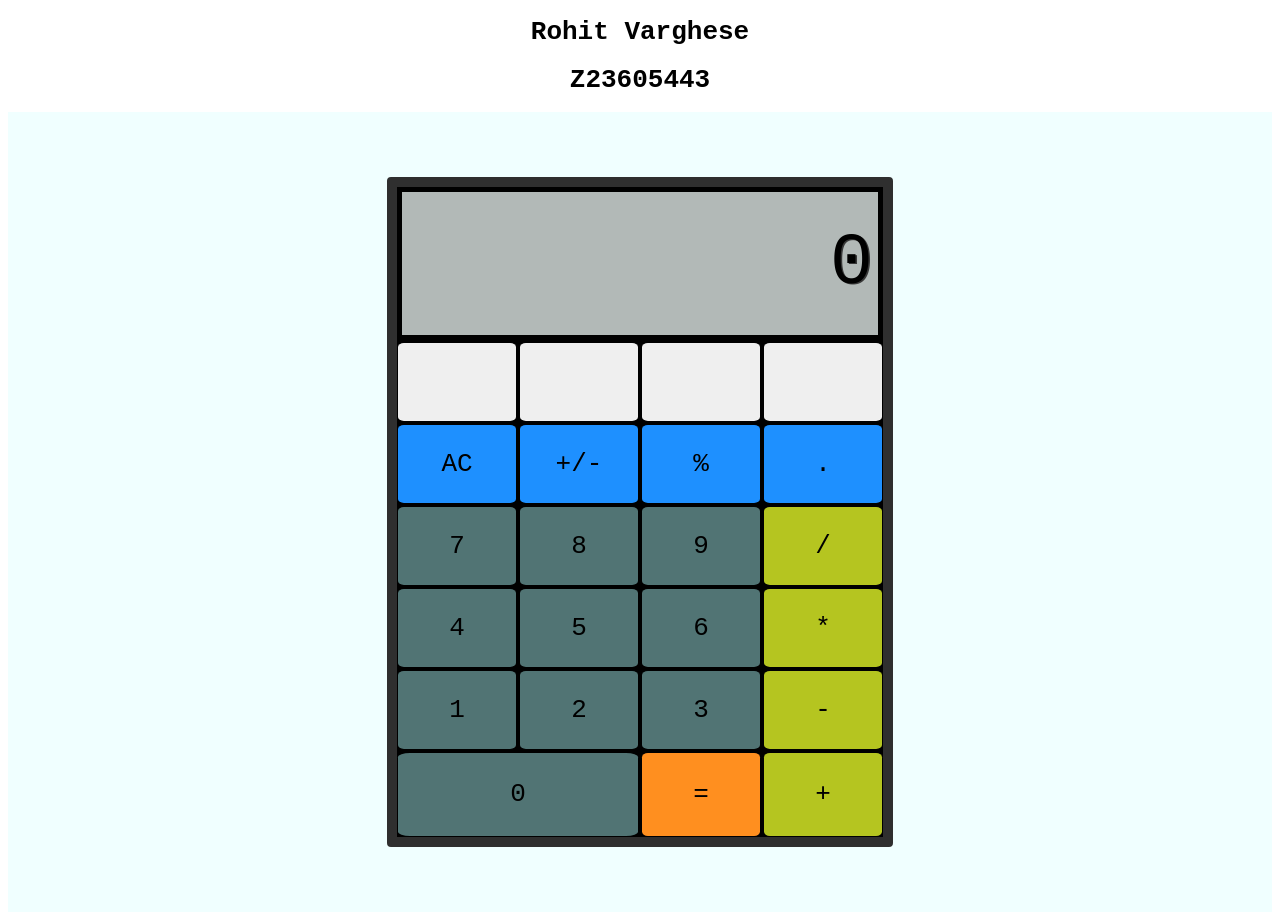
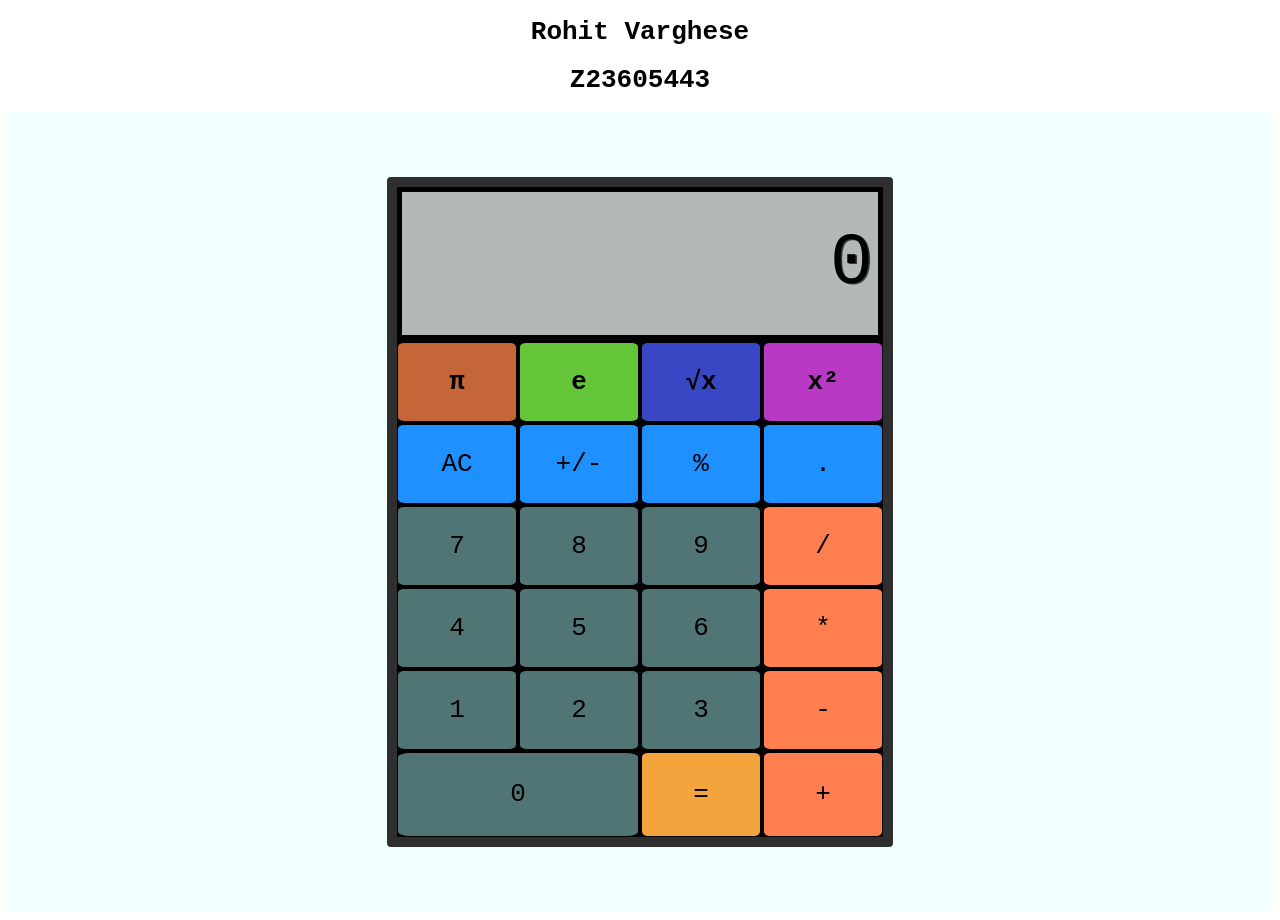
Before and after one commit to cop4808-spring-2023-fullstack-web/cop4808-git-and-github-fundamentals-rohv25, a plain HTML site: page index.html in a window 1280 px wide. Drawn offline with Linux system fonts and the light colour scheme.

Commit message:
Filled buttons with new functions to be implemented

```diff
--- a/index.html
+++ b/index.html
@@ -11,10 +11,10 @@
         <main id="calc">
             <div id="container">
                 <div id="display">0</div>
-                <button type="button" class="x" value="x" data-key=""></button>
-                <button type="button" class="x" value="x" data-key=""></button>
-                <button type="button" class="x" value="x" data-key=""></button>
-                <button type="button" class="x" value="x" data-key=""></button>
+                <button type="button" class="pi" value="pi" data-key="">π</button>
+                <button type="button" class="e" value="e" data-key="">e</button>
+                <button type="button" class="squareroot" value="squareroot" data-key="">√x</button>
+                <button type="button" class="square" value="square" data-key="">x²</button>
 
                 <button type="button" class="clear" value="clear" data-key="8">AC</button>
                 <button type="button" class="sign" value="sign" data-key="192">+/-</button>
@@ -39,8 +39,6 @@
                 <button type="button" id="zero" class="operand" value="0" data-key="48">0</button>
                 <button type="button" class="equals" value="=" data-key="69">=</button>
                 <button type="button" class="operator" value="+" data-key="61">+</button>
-                <!--<button type="button" class="decimal" value="." data-key="190">.</button>-->
-
 
             </div>
         </main>
--- a/styles/style.css
+++ b/styles/style.css
@@ -55,15 +55,15 @@ button {
 }
 
 .operator {
-    background-color: #b5c520;
+    background-color: coral;
 }
 
 .operator:focus {
-    background-color: #dcf029;
+    background-color: rgb(255, 85, 24);
 }
 
 .equals {
-    background-color: #FF8F1F;
+    background-color: rgb(243, 164, 61);
 }
 
 .equals:active {
@@ -109,3 +109,43 @@ button {
 .percent:active {
     background-color: rgb(123, 189, 255);
 }
+
+.pi {
+    font-weight: bold;
+    background-color: rgb(197, 102, 57);
+}
+
+.pi:active {
+    font-weight: bold;
+    background-color: rgb(236, 123, 70);
+}
+
+.e {
+    font-weight: bold;
+    background-color: rgb(101, 197, 57);
+}
+
+.e:active {
+    font-weight: bold;
+    background-color: rgb(124, 238, 71);
+}
+
+.squareroot {
+    font-weight: bold;
+    background-color: rgb(57, 71, 197);
+}
+
+.squareroot:active {
+    font-weight: bold;
+    background-color: rgb(70, 86, 235);
+}
+
+.square {
+    font-weight: bold;
+    background-color: rgb(185, 57, 197);
+}
+
+.square:active {
+    font-weight: bold;
+    background-color: rgb(218, 68, 231);
+}
```
